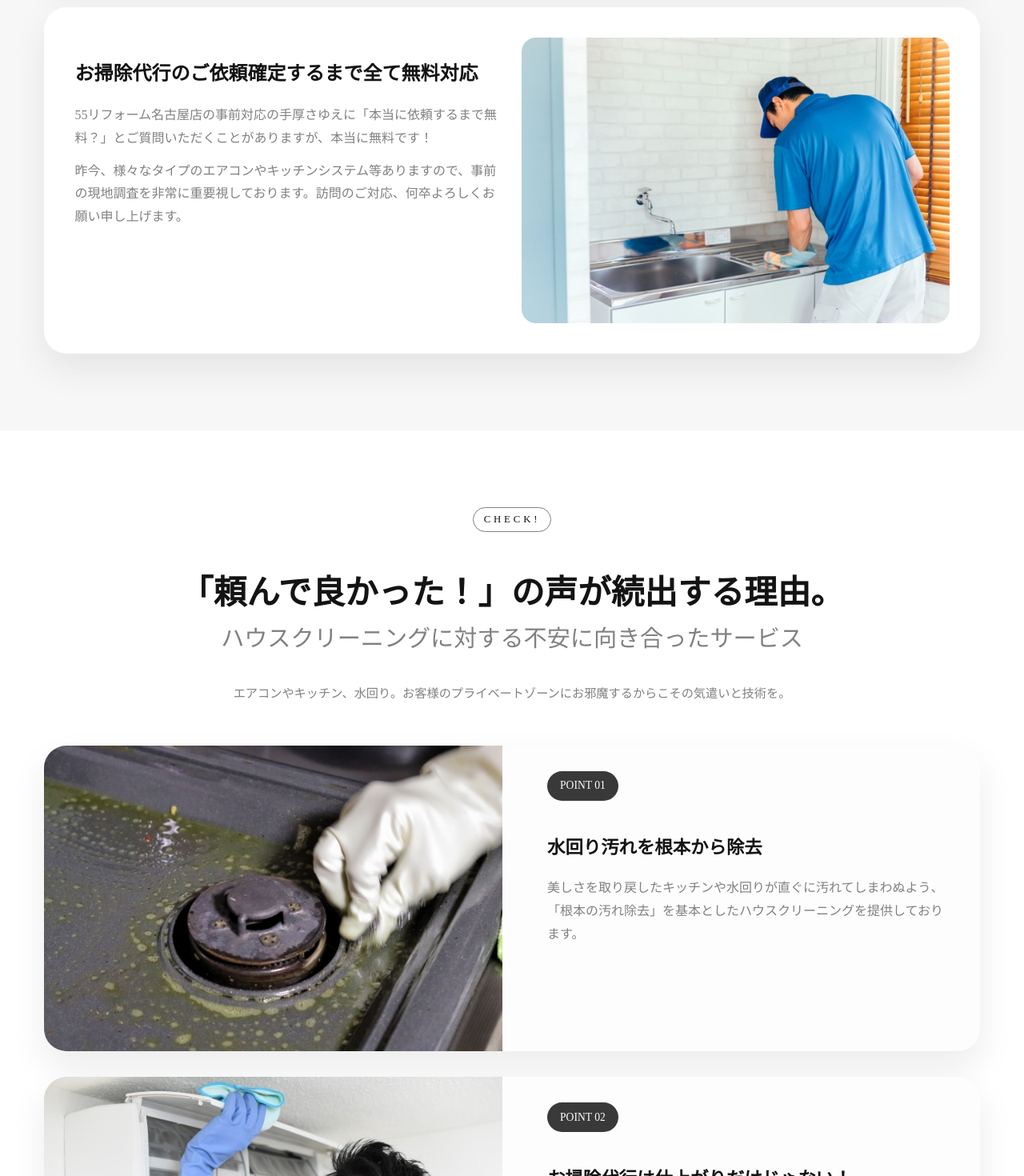
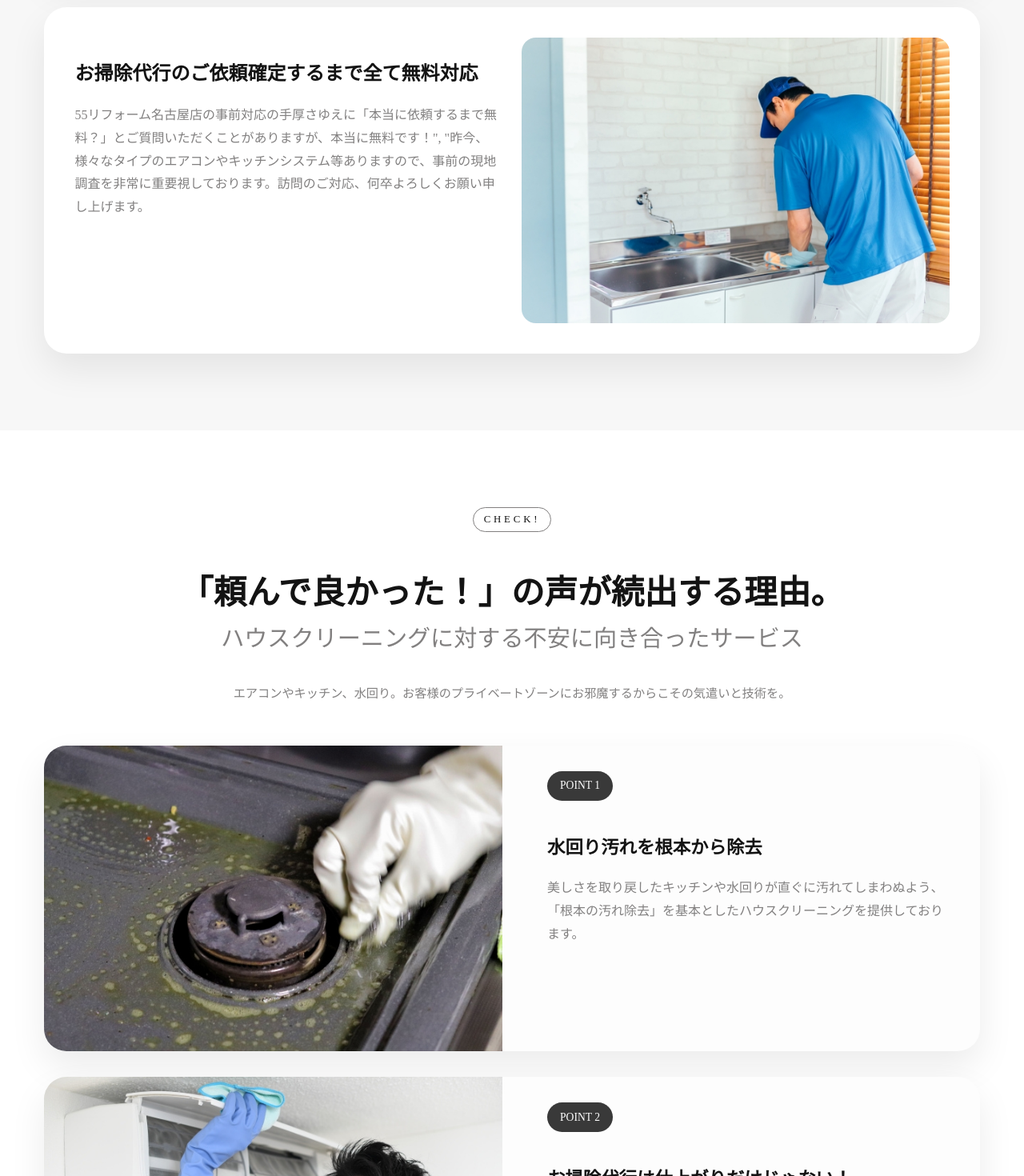
Before and after one commit to NakayamaNaoto/house-cleaning, a React (Vite) app: page / in a window 1280 px wide. Shown: the part 3940-5410 px from the top of the page at 80% size. Built offline with nearby package versions, Linux system fonts and the light colour scheme.

Commit message:
content.tsから不要なものを削除

```diff
--- a/src/components/sections/PointsSection.tsx
+++ b/src/components/sections/PointsSection.tsx
@@ -1,4 +1,3 @@
-import { pointCards } from "../../data/content";
 import "./PointsSection.scss";
 
 const PointsSection = () => {
@@ -15,24 +14,43 @@ const PointsSection = () => {
                 </header>
 
                 <div className="points__grid">
-                    {pointCards.map((point) => (
-                        <article key={point.label} className="point-card">
-                            <div className="point-card__media">
-                                <img src={point.image} alt={`${point.title.join("")}`} loading="lazy" />
-                            </div>
-                            <div className="point-card__body">
-                                <span className="point-card__badge">POINT {point.label}</span>
-                                <h3>
-                                    {point.title.map((line) => (
-                                        <span key={line}>{line}</span>
-                                    ))}
-                                </h3>
-                                {point.body.map((paragraph) => (
-                                    <p key={paragraph}>{paragraph}</p>
-                                ))}
-                            </div>
-                        </article>
-                    ))}
+                    <article className="point-card">
+                        <div className="point-card__media">
+                            <img src="/images/point-1.jpg" alt="水回り汚れを根本から除去" loading="lazy" />
+                        </div>
+                        <div className="point-card__body">
+                            <span className="point-card__badge">POINT 1</span>
+                            <h3>水回り汚れを根本から除去</h3>
+                            <p>美しさを取り戻したキッチンや水回りが直ぐに汚れてしまわぬよう、「根本の汚れ除去」を基本としたハウスクリーニングを提供しております。</p>
+                        </div>
+                    </article>
+
+                    <article className="point-card">
+                        <div className="point-card__media">
+                            <img src="/images/point-2.jpg" alt="お掃除代行は仕上がりだけじゃない！人柄の良いスタッフが安心の気配り対応" loading="lazy" />
+                        </div>
+                        <div className="point-card__body">
+                            <span className="point-card__badge">POINT 2</span>
+                            <h3>
+                                <span> お掃除代行は仕上がりだけじゃない！</span>
+                                <span> 人柄の良いスタッフが安心の気配り対応 </span>
+                            </h3>
+                            <p> お掃除代行はお客様の大切なご自宅に伺う為、55リフォーム名古屋では腕の良さはもちろんのこと、お客様から安心される人柄の良いスタッフだけをご用意しております。 </p>
+                        </div>
+                    </article>
+
+                    <article className="point-card">
+                        <div className="point-card__media">
+                            <img src="/images/point-3.jpg" alt="水回り、エアコン各所のプロが対応！" loading="lazy" />
+                        </div>
+                        <div className="point-card__body">
+                            <span className="point-card__badge">POINT 3</span>
+                            <h3>
+                                <span>水回り、エアコン各所のプロが対応！</span>
+                            </h3>
+                            <p>一言にお掃除代行といっても、水回りやキッチン、エアコン清掃など多岐にわたりますので各所専門のプロが対応させていただきます。</p>
+                        </div>
+                    </article>
                 </div>
             </div>
         </section>
--- a/src/components/sections/StrengthsSection.tsx
+++ b/src/components/sections/StrengthsSection.tsx
@@ -1,4 +1,3 @@
-import { featureCards } from "../../data/content";
 import "./StrengthsSection.scss";
 
 const StrengthsSection = () => {
@@ -13,19 +12,33 @@ const StrengthsSection = () => {
                 </header>
 
                 <div className="strengths__grid">
-                    {featureCards.map((feature) => (
-                        <article key={feature.title} className="feature-card">
-                            <div className="feature-card__text">
-                                <h3>{feature.title}</h3>
-                                {feature.body.map((paragraph) => (
-                                    <p key={paragraph}>{paragraph}</p>
-                                ))}
-                            </div>
-                            <div className="feature-card__media">
-                                <img src={feature.image} alt={feature.title} loading="lazy" />
-                            </div>
-                        </article>
-                    ))}
+                    <article className="feature-card">
+                        <div className="feature-card__text">
+                            <h3>ハウスクリーニングの基準は新品同様の美しさ</h3>
+                            <p>55リフォーム名古屋店は普段、新入居者様をお迎えする前のアパート清掃も担当しており、水回りやキッチンなど、新品に近づけるハウスクリーニングの質が求められる中でお仕事をするプロ集団の為、出来栄えは当然安心。</p>
+                        </div>
+                        <div className="feature-card__media">
+                            <img src="/images/feature-1.jpg" alt="ハウスクリーニングの基準は新品同様の美しさ" loading="lazy" />
+                        </div>
+                    </article>
+                    <article className="feature-card">
+                        <div className="feature-card__text">
+                            <h3>安心の2段階無料お見積もり</h3>
+                            <p>お問い合わせの際にLINEのやり取りで大まかなお見積りをお出ししたのち、現地訪問にて最終のお見積りを作成しますので、スタッフ訪問時も安心してお見積りの確認をいただけます。</p>
+                        </div>
+                        <div className="feature-card__media">
+                            <img src="/images/feature-2.jpg" alt="安心の2段階無料お見積もり" loading="lazy" />
+                        </div>
+                    </article>
+                    <article className="feature-card">
+                        <div className="feature-card__text">
+                            <h3>お掃除代行のご依頼確定するまで全て無料対応</h3>
+                            <p>55リフォーム名古屋店の事前対応の手厚さゆえに「本当に依頼するまで無料？」とご質問いただくことがありますが、本当に無料です！", "昨今、様々なタイプのエアコンやキッチンシステム等ありますので、事前の現地調査を非常に重要視しております。訪問のご対応、何卒よろしくお願い申し上げます。</p>
+                        </div>
+                        <div className="feature-card__media">
+                            <img src="/images/feature-3.jpg" alt="お掃除代行のご依頼確定するまで全て無料対応" loading="lazy" />
+                        </div>
+                    </article>
                 </div>
             </div>
         </section>
--- a/src/data/content.ts
+++ b/src/data/content.ts
@@ -1,4 +1,4 @@
-import type { ContactInfo, FeatureCard, GridCard, NavigationLink, PlanCard, PointCard } from "../types/content";
+import type { ContactInfo, GridCard, NavigationLink, PlanCard } from "../types/content";
 
 export const primaryLinks: NavigationLink[] = [
     { label: "トップページ", href: "/" },
@@ -21,45 +21,6 @@ export const secondaryLinks: NavigationLink[] = [
 export const socialLinks = [
     { label: "LINE", href: "https://lin.ee/RZedPno" },
     { label: "Instagram", href: "https://www.instagram.com/huaobst.2021/" },
-];
-
-export const featureCards: FeatureCard[] = [
-    {
-        title: "ハウスクリーニングの基準は新品同様の美しさ",
-        body: ["55リフォーム名古屋店は普段、新入居者様をお迎えする前のアパート清掃も担当しており、水回りやキッチンなど、新品に近づけるハウスクリーニングの質が求められる中でお仕事をするプロ集団の為、出来栄えは当然安心。"],
-        image: "/images/feature-1.jpg",
-    },
-    {
-        title: "安心の2段階無料お見積もり",
-        body: ["お問い合わせの際にLINEのやり取りで大まかなお見積りをお出ししたのち、現地訪問にて最終のお見積りを作成しますので、スタッフ訪問時も安心してお見積りの確認をいただけます。"],
-        image: "/images/feature-2.jpg",
-    },
-    {
-        title: "お掃除代行のご依頼確定するまで全て無料対応",
-        body: ["55リフォーム名古屋店の事前対応の手厚さゆえに「本当に依頼するまで無料？」とご質問いただくことがありますが、本当に無料です！", "昨今、様々なタイプのエアコンやキッチンシステム等ありますので、事前の現地調査を非常に重要視しております。訪問のご対応、何卒よろしくお願い申し上げます。"],
-        image: "/images/feature-3.jpg",
-    },
-];
-
-export const pointCards: PointCard[] = [
-    {
-        label: "01",
-        title: ["水回り汚れを根本から除去"],
-        body: ["美しさを取り戻したキッチンや水回りが直ぐに汚れてしまわぬよう、「根本の汚れ除去」を基本としたハウスクリーニングを提供しております。"],
-        image: "/images/point-1.jpg",
-    },
-    {
-        label: "02",
-        title: ["お掃除代行は仕上がりだけじゃない！", "人柄の良いスタッフが安心の気配り対応"],
-        body: ["お掃除代行はお客様の大切なご自宅に伺う為、55リフォーム名古屋では腕の良さはもちろんのこと、お客様から安心される人柄の良いスタッフだけをご用意しております。"],
-        image: "/images/point-2.jpg",
-    },
-    {
-        label: "03",
-        title: ["水回り、エアコン各所のプロが対応！"],
-        body: ["一言にお掃除代行といっても、水回りやキッチン、エアコン清掃など多岐にわたりますので各所専門のプロが対応させていただきます。"],
-        image: "/images/point-3.jpg",
-    },
 ];
 
 export const planCards: PlanCard[] = [
```
Also changed, not shown: src/types/content.ts (+0 -13 lines).
